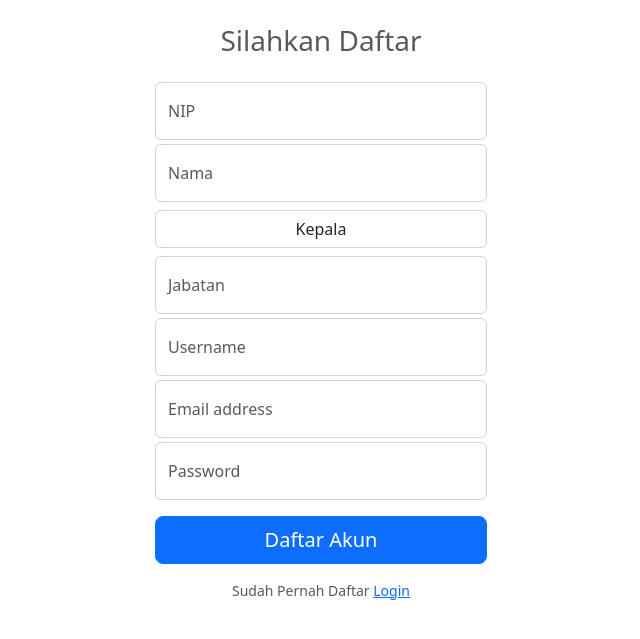
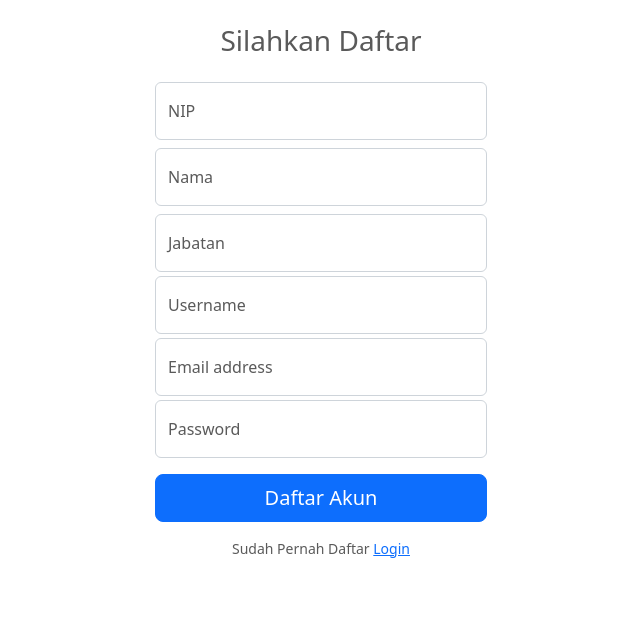
Before and after one commit to resnaml/Laravel_Sistem-Informasi-Surat, a Laravel app: page /register in a window 1280 px wide. Shown: the part 60-699 px from the top of the page, without its empty margins (319-959 px from the left). Run offline with Laravel 8, Linux system fonts and the light colour scheme; some libraries are stand-ins or nearby versions.

Commit message:
fixing-again

```diff
--- a/app/Http/Controllers/DashboardController.php
+++ b/app/Http/Controllers/DashboardController.php
@@ -7,7 +7,6 @@ use App\Models\User;
 use App\Models\Suratkeluar;
 use Barryvdh\DomPDF\Facade\PDF;
 use Carbon\Carbon;
-use App\Models\Disposisisurat;
 use Illuminate\Support\Facades\Auth;
 use Illuminate\Http\Request;
 use Dflydev\DotAccessData\Data;
@@ -75,7 +74,7 @@ class DashboardController extends Controller
             'surat' => $suratkeluar
         ];
         $pdf = PDF::loadView('dashboard.mypdf', $surats);
-        return $pdf->download('mypdf.pdf');
+        return $pdf->download('Suratku.pdf');
     }
 
     /*
@@ -102,7 +101,7 @@ class DashboardController extends Controller
     {
         return view('status',[
             "title" => "Status Surat",
-            "surats" => Suratkeluar::latest()->filter(request(['search','jenissurat']))->paginate(6)->withQueryString()
+            "surats" => Suratkeluar::latest()->filter(request(['search','jenissurat']))->paginate(8)->withQueryString()
         ]);
     }
 
--- a/app/Http/Controllers/RegisterController.php
+++ b/app/Http/Controllers/RegisterController.php
@@ -6,6 +6,7 @@ use Illuminate\Http\Request;
 use App\Models\User;
 use Illuminate\Support\Facades\Hash;
 use Illuminate\Auth\Events\Login;
+
 
 class RegisterController extends Controller
 {
@@ -25,9 +26,9 @@ class RegisterController extends Controller
     public function store(Request $request)
     {
         $validatedData = $request->validate([
-            'nip' => 'required|numeric|min:18|min:18|unique:users',
+            'nip' => 'required|numeric|digits:18|unique:users',
             'name' => 'required|max:20',
-            'level' => 'required',
+            // 'level' => 'required',
             'jabatan' => 'required|max:20',
             'username' => 'required|min:3|max:255|unique:users',
             'email' => 'required|unique:users',
--- a/app/Http/Controllers/UserController.php
+++ b/app/Http/Controllers/UserController.php
@@ -46,7 +46,7 @@ class UserController extends Controller
         $rules =[
             'alamat' => 'required|max:30',
             'jabatan' => 'nullable',
-            'telepon' => 'required|min:13',
+            'telepon' => 'required|min:10|max:14',
             'tgl_lahir' => 'required',
             'gambar' => 'nullable|image',
             'is_admin' => 'nullable',
--- a/resources/views/dashboard/surat/index.blade.php
+++ b/resources/views/dashboard/surat/index.blade.php
@@ -19,6 +19,7 @@
     <a class="btn btn-danger">Segera Disposisi Surat : {{ $jumlah }}</a>
     @endif
     </div>
+
     @if($jumlah == 0)
 
     <h1>Belum ada Pengajuan</h1>
--- a/resources/views/register/index.blade.php
+++ b/resources/views/register/index.blade.php
@@ -15,8 +15,8 @@
                 <h1 class="h3 lg-4 mb-4 fw-normal text-center">Silahkan Daftar</h1>
                 <form action="/register" method="post">
                     @csrf
-                <div class="form-floating">
-                        <input type="number" name="nip" class="form-control rounded mb-1 @error('nip') is-invalid @enderror" placeholder="NIP" required value="{{ old('nip') }}">
+                <div class="form-floating mb-2">
+                        <input type="number" name="nip" class="form-control rounded  @error('nip') is-invalid @enderror" placeholder="NIP" required value="{{ old('nip') }}">
                         <label for="nip">NIP</label>
                         @error('nip')
                         <div class="invalid-feedback">
@@ -25,7 +25,7 @@
                         @enderror
                 </div>
 
-                <div class="form-floating">
+                <div class="form-floating mb-2">
                     <input type="name" name="name" class="form-control rounded @error('name') is-invalid @enderror" id="name" placeholder="Name" required value="{{ old('name') }}">
                     <label for="name">Nama</label>
                     @error('name')
@@ -36,7 +36,7 @@
                 </div>
 
 
-                <div class="form-floating mt-2 mb-2">
+                {{-- <div class="form-floating mt-2 mb-2">
                     <div class="col-12">
                         <select  required class="form-control text-center" name="level" aria-placeholder="Jabatan">
                             @foreach(["Kepala" => "Kepala"] as $status => $status)
@@ -47,7 +47,7 @@
                             @endforeach
                         </select>
                     </div>
-                </div>
+                </div> --}}
 
                 <div class="form-floating">
                     <input type="name" name="jabatan" class="form-control rounded mb-1 @error('jabatan') is-invalid @enderror" placeholder="Jabatan" required value="{{ old('jabatan') }}">
--- a/resources/views/status.blade.php
+++ b/resources/views/status.blade.php
@@ -24,7 +24,7 @@
         <div class="container">
             <div class="row">
                 @foreach ($surats as $surat)
-                <div class="col-md-4">
+                <div class="col-md-3">
                     <div class="card mb-3">
                         <div class="position-absolute bg-dark p-3 py-2 text-white" style="background-color: rgba(0, 0, 0, 0.7)">{{ $surat->created_at->diffForHumans() }}</div>
                         <img src="https://source.unsplash.com/400x400/?envelope" class="card-img-top" alt="..." height="225" width="300">
```
Also changed, not shown: database/seeders/DatabaseSeeder.php (+9 -9 lines), database/migrations/2014_10_12_000000_create_users_table.php.
